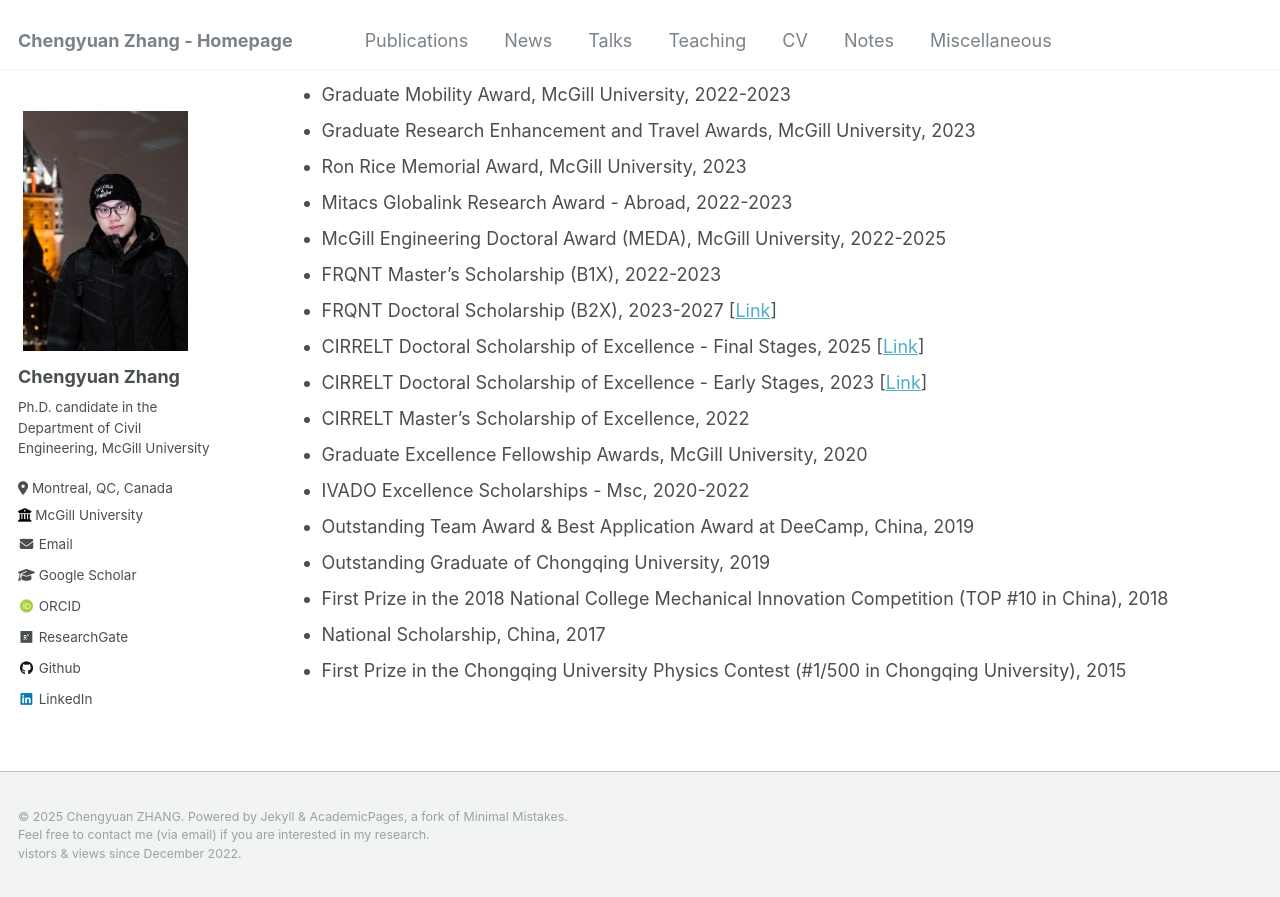
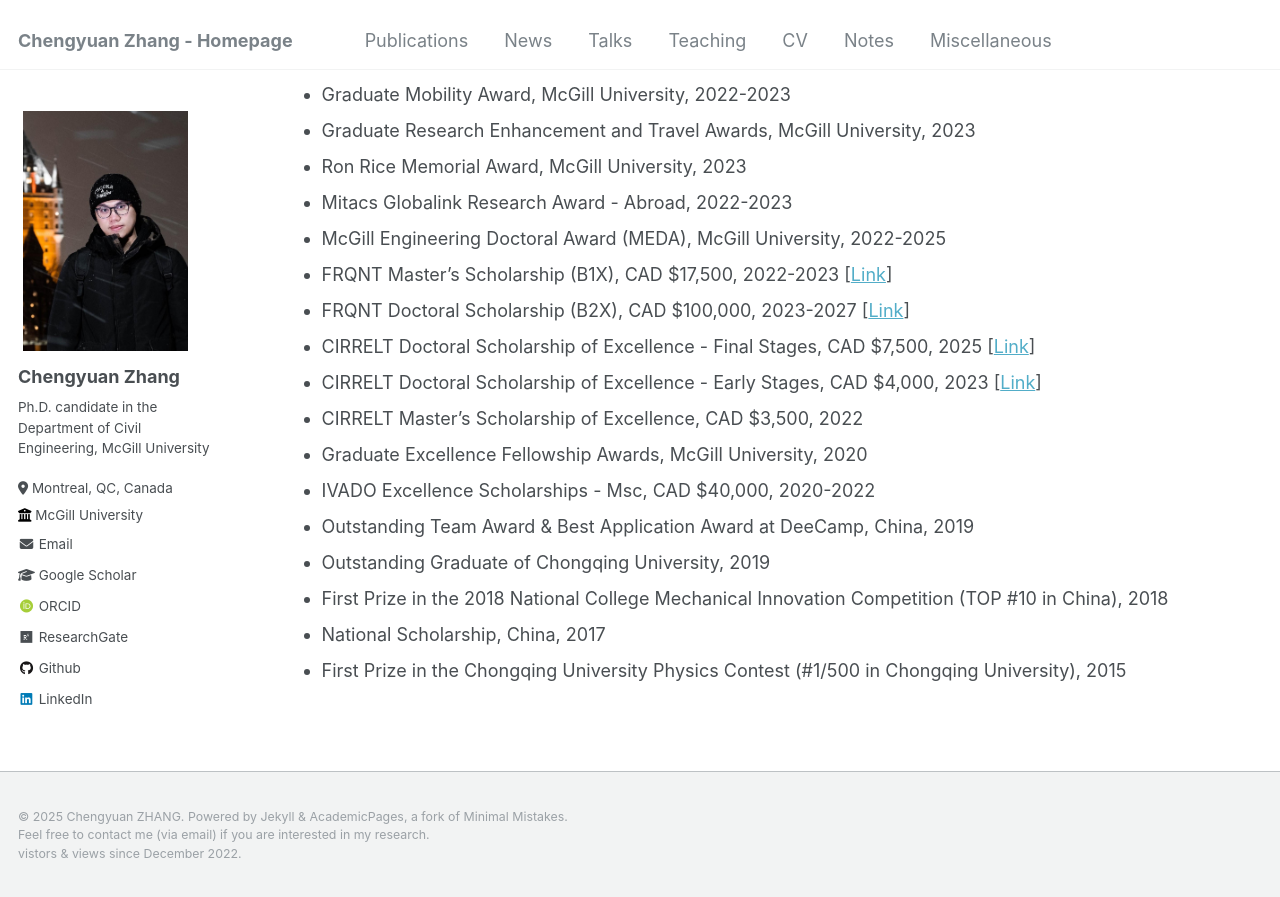
Before and after one commit to Chengyuan-Zhang/chengyuan-zhang.github.io, a Jekyll site: the page built from _pages/cv.md, in a window 1280 px wide and 900 px high, scrolled down 2066 px. Shown: the top 897 px of the window. Built offline with Jekyll 4.4.1, drawn with Linux system fonts in a browser that asks for light colours; some web fonts are replaced; comment, search, counter and statistics services are not loaded.

Commit message:
update FRQNT link

```diff
--- a/_pages/cv.md
+++ b/_pages/cv.md
@@ -83,13 +83,13 @@ Awards & Scholarships
 - Ron Rice Memorial Award, McGill University, 2023
 - Mitacs Globalink Research Award - Abroad, 2022-2023
 - McGill Engineering Doctoral Award (MEDA), McGill University, 2022-2025
-- FRQNT Master's Scholarship (B1X), 2022-2023
-- FRQNT Doctoral Scholarship (B2X), 2023-2027 [[Link](https://doi.org/10.69777/328118)]
-- CIRRELT Doctoral Scholarship of Excellence - Final Stages, 2025 [[Link](https://cirrelt.ca/cirrelt/images/file/2024/2024-2025-recipiendaires.pdf)]
-- CIRRELT Doctoral Scholarship of Excellence - Early Stages, 2023 [[Link](https://cirrelt.ca/cirrelt/images/file/2022/2022-2023-recipiendaires.pdf)]
-- CIRRELT Master's Scholarship of Excellence, 2022
+- FRQNT Master's Scholarship (B1X), CAD $17,500, 2022-2023 [[Link](https://doi.org/10.69777/321043)]
+- FRQNT Doctoral Scholarship (B2X), CAD $100,000, 2023-2027 [[Link](https://doi.org/10.69777/328118)]
+- CIRRELT Doctoral Scholarship of Excellence - Final Stages, CAD $7,500, 2025 [[Link](https://cirrelt.ca/cirrelt/images/file/2024/2024-2025-recipiendaires.pdf)]
+- CIRRELT Doctoral Scholarship of Excellence - Early Stages, CAD $4,000, 2023 [[Link](https://cirrelt.ca/cirrelt/images/file/2022/2022-2023-recipiendaires.pdf)]
+- CIRRELT Master's Scholarship of Excellence, CAD $3,500, 2022
 - Graduate Excellence Fellowship Awards, McGill University, 2020
-- IVADO Excellence Scholarships - Msc, 2020-2022
+- IVADO Excellence Scholarships - Msc, CAD $40,000, 2020-2022
 - Outstanding Team Award & Best Application Award at DeeCamp, China, 2019
 - Outstanding Graduate of Chongqing University, 2019
 - First Prize in the 2018 National College Mechanical Innovation Competition (TOP \#10 in China), 2018
```
